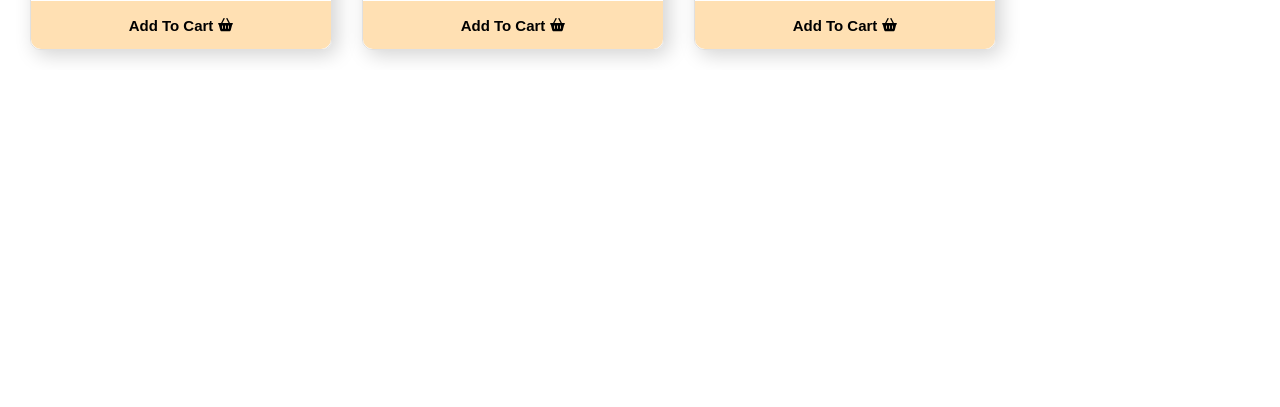
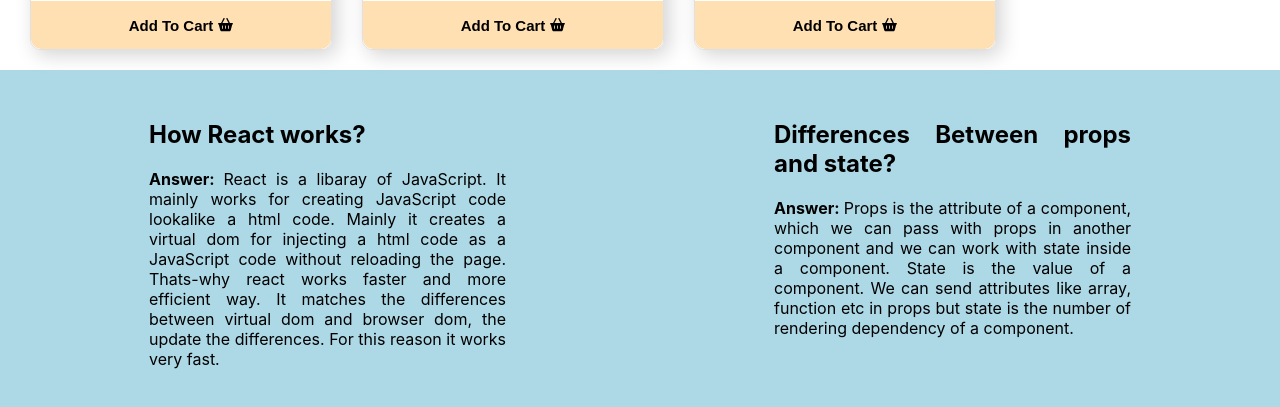
Before and after one commit to Tusharbd5/laptop-collection-react, a React (Create React App) app: page / in a window 1280 px wide. Shown: the part 2194-2601 px from the top of the page. Before the commit the page ends 2264 px from the top, so only its background shows below. Built offline with nearby package versions, Linux system fonts and the light colour scheme.

Commit message:
final done

```diff
--- a/src/App.js
+++ b/src/App.js
@@ -1,12 +1,14 @@
 import './App.css';
 import Dashboard from './components/Dashboard/Dashboard';
 import Header from './components/Header/Header';
+import Questions from './components/Questions/Questions';
 
 function App() {
   return (
     <div className="App">
       <Header></Header>
       <Dashboard></Dashboard>
+      <Questions></Questions>
     </div>
   );
 }
--- a/src/components/Cart/Cart.js
+++ b/src/components/Cart/Cart.js
@@ -3,13 +3,14 @@
 
 const Cart = (props) => {
 
-    const { cart, handleChange, choseAgain } = props;
+    const { cart, handleChange, choseAgain, deleteTarget } = props;
 
     return (
         <div>
             {
                 cart.map(item => <Item item={item}
-                    key={item.id}></Item>)
+                    key={item.id}
+                    deleteTarget={deleteTarget}></Item>)
             }
 
             <button className='random-btn' onClick={() => { handleChange(cart) }}>Choose 1 For Me</button>
--- a/src/components/Dashboard/Dashboard.js
+++ b/src/components/Dashboard/Dashboard.js
@@ -23,6 +23,12 @@
     const handleChange = (item) => {
         setCart([item[Math.floor(Math.random() * item.length)]]);
     }
+    const deleteTarget = (item) => {
+        const rest = cart.find(target => target.id !== item.id);
+        setCart([rest]);
+
+    }
+
     const choseAgain = () => {
         setCart([]);
     }
@@ -43,7 +49,8 @@
                     <h3>Selected Items</h3>
                     <Cart cart={cart}
                         handleChange={handleChange}
-                        choseAgain={choseAgain}></Cart>
+                        choseAgain={choseAgain}
+                        deleteTarget={deleteTarget}></Cart>
                 </div>
             </div>
         </div>
--- a/src/components/Header/Header.css
+++ b/src/components/Header/Header.css
@@ -17,3 +17,18 @@
     font-size: 40px;
     font-weight: 500;
 }
+
+@media screen and (max-width:700px) {
+    .header {
+        height: 150px;
+    }
+
+    .header-title {
+        font-size: 20px;
+    }
+
+    .header img {
+        height: 20px;
+        width: 35px;
+    }
+}
--- a/src/components/Item/Item.css
+++ b/src/components/Item/Item.css
@@ -15,3 +15,9 @@
     font-size: 18px;
     font-weight: 500;
 }
+
+.delete-btn {
+    margin-left: 10px;
+    border-radius: 10px;
+    border: none;
+}
--- a/src/components/Item/Item.js
+++ b/src/components/Item/Item.js
@@ -1,13 +1,17 @@
+import { FontAwesomeIcon } from '@fortawesome/react-fontawesome';
+import { faDeleteLeft } from '@fortawesome/free-solid-svg-icons'
 import React from 'react';
 import './Item.css'
 
 const Item = props => {
+    const { deleteTarget, item } = props;
+    const { name, img } = item;
 
-    const { name, img } = props.item;
     return (
         <div className='item'>
             <img src={img} alt="" />
             <p>{name}</p>
+            <button onClick={() => { deleteTarget(item) }} className='delete-btn'><FontAwesomeIcon icon={faDeleteLeft}></FontAwesomeIcon></button>
         </div>
     );
 };
--- /dev/null
+++ b/src/components/Questions/Questions.css
@@ -0,0 +1,24 @@
+.question {
+    display: grid;
+    grid-template-columns: repeat(2, 1fr);
+    gap: 30px;
+    padding: 30px;
+    background-color: lightblue;
+    justify-items: center;
+}
+
+.half-width {
+    width: 60%;
+    text-align: justify;
+}
+
+.half-width p {
+    font-size: 16px;
+}
+
+@media screen and (max-width:700px) {
+    .question {
+        grid-template-columns: 1fr;
+        margin-top: 20px;
+    }
+}
--- /dev/null
+++ b/src/components/Questions/Questions.js
@@ -0,0 +1,23 @@
+import React from 'react';
+import './Questions.css'
+
+const Questions = () => {
+    return (
+        <section className='question'>
+            <div className='half-width'>
+                <h2>How React works?</h2>
+                <p><b>Answer: </b>
+                    React is a libaray of JavaScript. It mainly works for creating JavaScript code lookalike a html code. Mainly it creates a virtual dom for injecting a html code as a JavaScript code without reloading the page. Thats-why react works faster and more efficient way. It matches the differences between virtual dom and browser dom, the update the differences. For this reason it works very fast.</p>
+            </div>
+            <div className='half-width'>
+                <h2>Differences Between props and state?</h2>
+                <p>
+                    <b>Answer: </b>
+                    Props is the attribute of a component, which we can pass with props in another component and we can work with state inside a component. State is the value of a component. We can send attributes like array, function etc in props but state is the number of rendering dependency of a component.
+                </p>
+            </div>
+        </section>
+    );
+};
+
+export default Questions;
```
